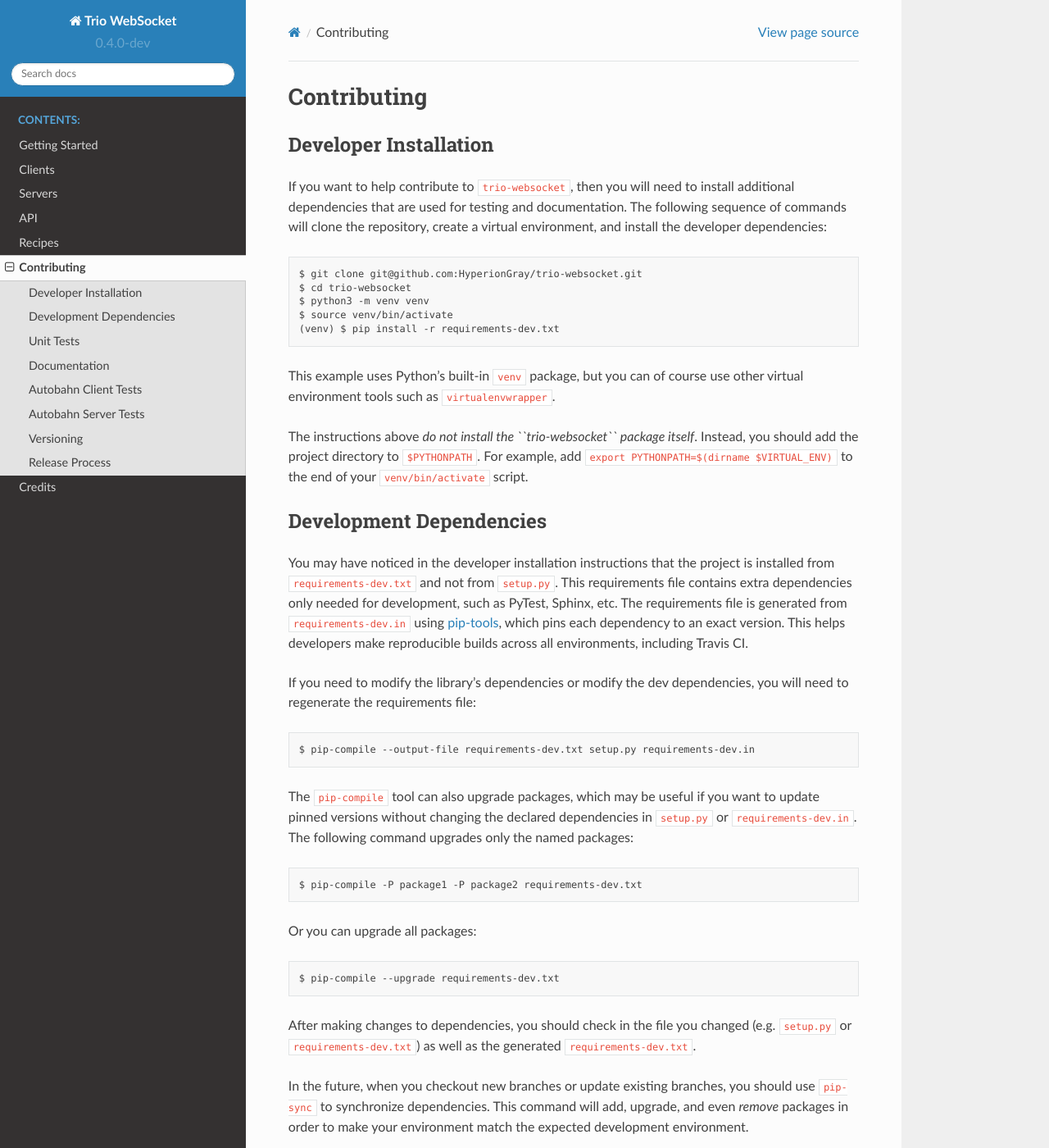
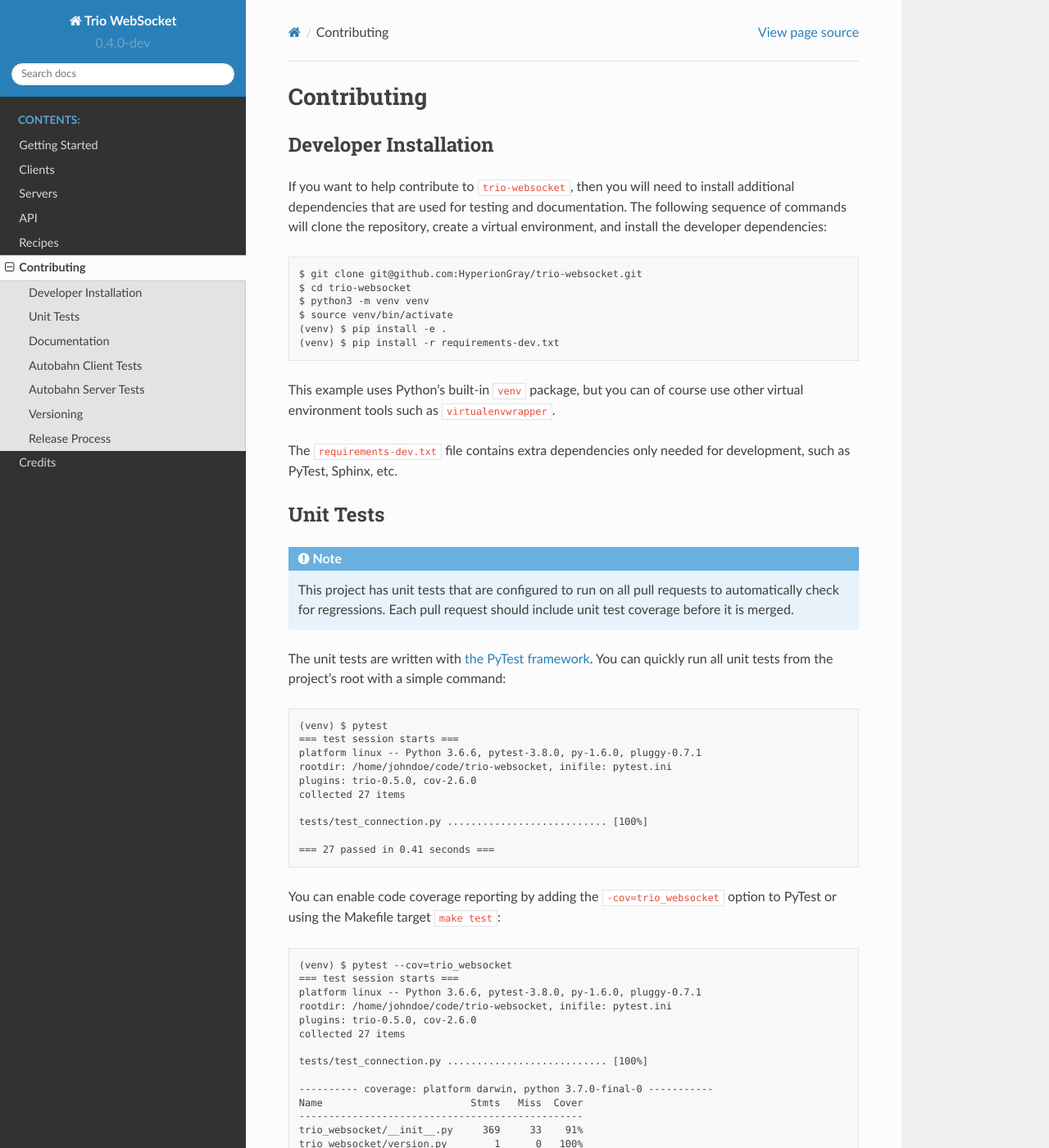
Before and after one commit to python-trio/trio-websocket, a Sphinx documentation site: the page built from docs/contributing.rst, in a window 1280 px wide and 1400 px high. Shown: the whole window at 82% size. Built offline with Sphinx 7.4.7 and the Read the Docs theme 2.0.0, drawn with Linux system fonts in a browser that asks for light colours.

Commit message:
Fixing RTD build
After removing the `-e .` from requirements-dev.in, RTD can't build
because trio-websocket isn't installed. I configured RTD to install
from setup.py and then requirements-dev.txt, but then it fails because
setup.py picks packages that conflict with requirements-dev.txt. So
I'm abandoning pip tools in this commit and just using a hand-written
requirements-dev.txt.

```diff
--- a/docs/contributing.rst
+++ b/docs/contributing.rst
@@ -15,53 +15,14 @@ environment, and install the developer dependencies::
     $ cd trio-websocket
     $ python3 -m venv venv
     $ source venv/bin/activate
+    (venv) $ pip install -e .
     (venv) $ pip install -r requirements-dev.txt
 
 This example uses Python's built-in ``venv`` package, but you can of course use
 other virtual environment tools such as ``virtualenvwrapper``.
 
-The instructions above *do not install the ``trio-websocket`` package itself*.
-Instead, you should add the project directory to ``$PYTHONPATH``. For example,
-add ``export PYTHONPATH=$(dirname $VIRTUAL_ENV)`` to the end of your
-``venv/bin/activate`` script.
-
-Development Dependencies
-------------------------
-
-You may have noticed in the developer installation instructions that the project
-is installed from ``requirements-dev.txt`` and not from ``setup.py``. This
-requirements file contains extra dependencies only needed for development, such
-as PyTest, Sphinx, etc. The requirements file is generated from
-``requirements-dev.in`` using `pip-tools
-<https://pypi.org/project/pip-tools/>`__, which pins each dependency to an exact
-version. This helps developers make reproducible builds across all environments,
-including Travis CI.
-
-If you need to modify the library's dependencies or modify the dev dependencies,
-you will need to regenerate the requirements file::
-
-    $ pip-compile --output-file requirements-dev.txt setup.py requirements-dev.in
-
-The ``pip-compile`` tool can also upgrade packages, which may be useful if you
-want to update pinned versions without changing the declared dependencies in
-``setup.py`` or ``requirements-dev.in``. The following command upgrades only the
-named packages::
-
-    $ pip-compile -P package1 -P package2 requirements-dev.txt
-
-Or you can upgrade all packages::
-
-    $ pip-compile --upgrade requirements-dev.txt
-
-
-After making changes to dependencies, you should check in the file you changed
-(e.g. ``setup.py`` or ``requirements-dev.txt``) as well as the generated
-``requirements-dev.txt``.
-
-In the future, when you checkout new branches or update existing branches, you
-should use ``pip-sync`` to synchronize dependencies. This command will add,
-upgrade, and even *remove* packages in order to make your environment match the
-expected development environment.
+The ``requirements-dev.txt`` file contains extra dependencies only needed for
+development, such as PyTest, Sphinx, etc.
 
 Unit Tests
 ----------
```
Also changed, not shown: requirements-dev.txt (+9 -63 lines), 2 other files.
